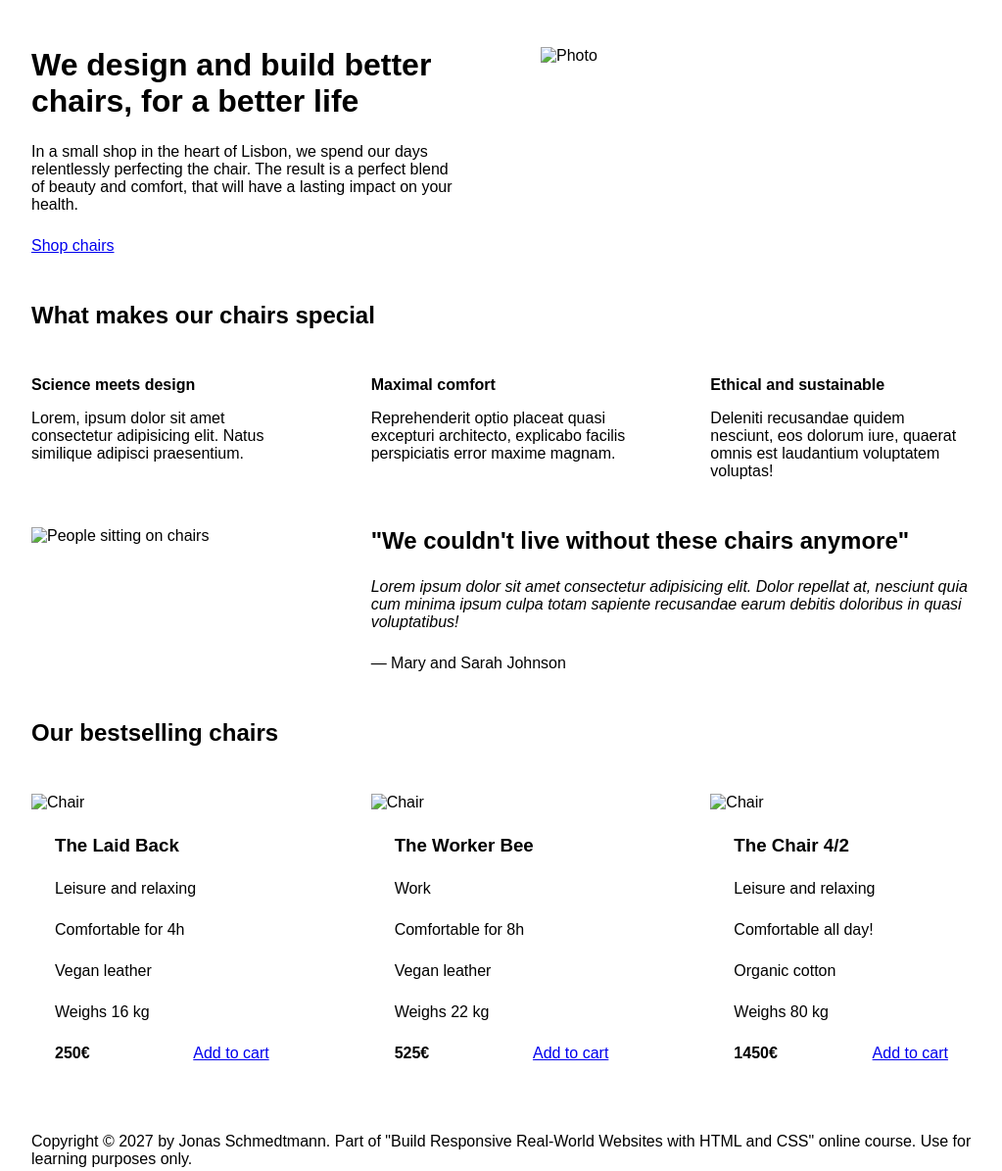
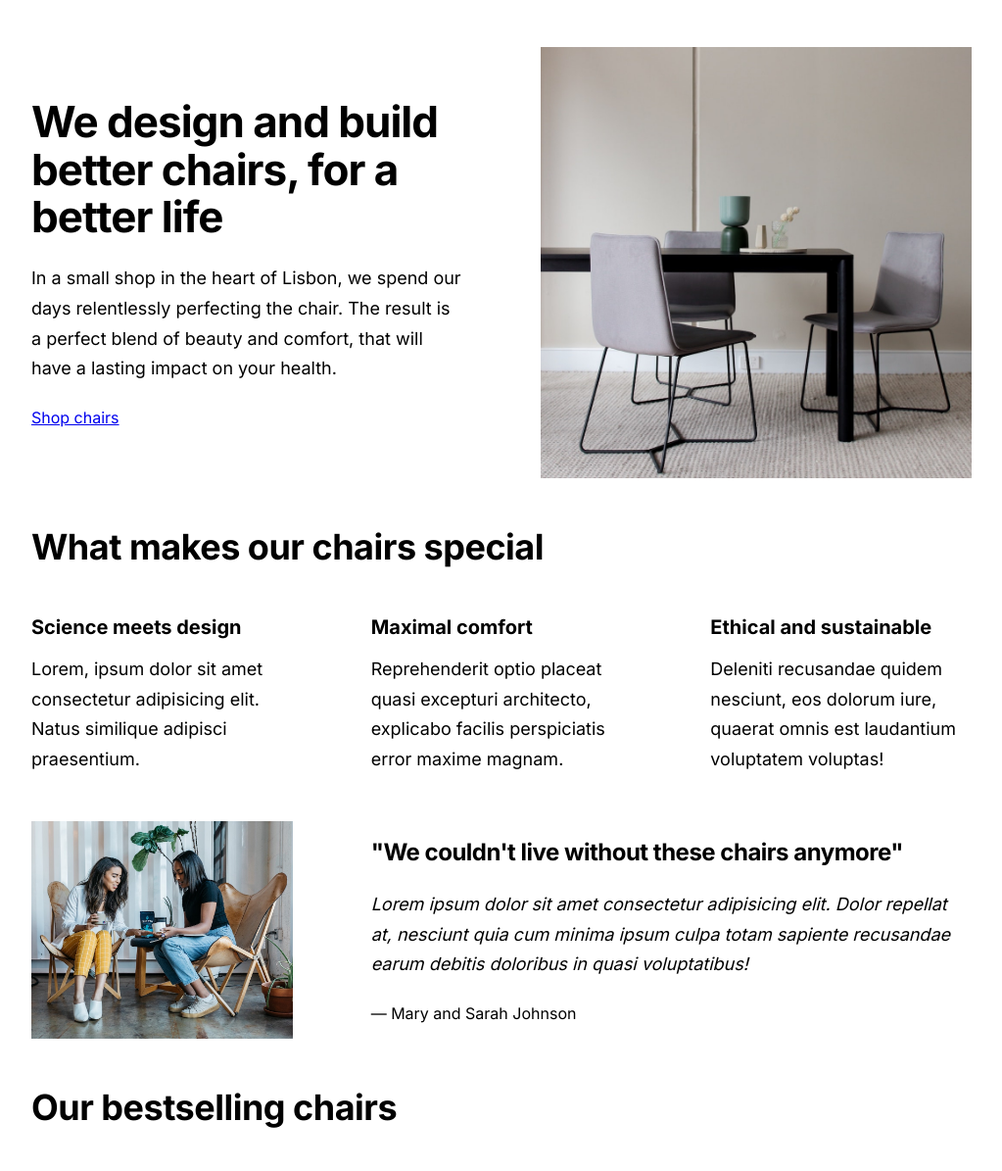
Before and after one commit to ualiurrahat/lisbon-chair-shop, a plain HTML site: page index.html in a window 1280 px wide. Shown: the top 1195 px of the page at 98% size, without its empty margins (128-1151 px from the left). Drawn offline with Linux system fonts and the light colour scheme.

Commit message:
implement typography

```diff
--- a/index.html
+++ b/index.html
@@ -5,6 +5,14 @@
     <meta http-equiv="X-UA-Compatible" content="IE=edge" />
     <meta name="viewport" content="width=device-width, initial-scale=1.0" />
 
+    <!-- google fonts link  -->
+    <link rel="preconnect" href="https://fonts.googleapis.com" />
+    <link rel="preconnect" href="https://fonts.gstatic.com" crossorigin />
+    <link
+      href="https://fonts.googleapis.com/css2?family=Inter:wght@100..900&display=swap"
+      rel="stylesheet"
+    />
+    <!-- css stylesheet link  -->
     <link rel="stylesheet" href="style.css" />
     <title>Lisbon Chair Shop</title>
   </head>
@@ -20,7 +28,7 @@
           </p>
           <a class="btn btn--big" href="#">Shop chairs</a>
         </div>
-        <img src="hero.jpg" alt="Photo" />
+        <img src="images/hero.jpg" alt="Photo" />
       </header>
 
       <section>
@@ -58,7 +66,7 @@
 
       <section class="testimonial-section">
         <div class="grid-3-cols">
-          <img src="customers.jpg" alt="People sitting on chairs" />
+          <img src="images/customers.jpg" alt="People sitting on chairs" />
           <div class="testimonial-box">
             <h2>"We couldn't live without these chairs anymore"</h2>
             <blockquote class="testimonial-text">
@@ -75,7 +83,7 @@
         <h2>Our bestselling chairs</h2>
         <div class="grid-3-cols">
           <figure class="chair">
-            <img src="chair-1.jpg" alt="Chair" />
+            <img src="images/chair-1.jpg" alt="Chair" />
             <div class="chair-box">
               <h3>The Laid Back</h3>
               <ul class="chair-details">
@@ -101,7 +109,7 @@
           </figure>
 
           <figure class="chair">
-            <img src="chair-2.jpg" alt="Chair" />
+            <img src="images/chair-2.jpg" alt="Chair" />
             <div class="chair-box">
               <h3>The Worker Bee</h3>
               <ul class="chair-details">
@@ -126,7 +134,7 @@
           </figure>
 
           <figure class="chair">
-            <img src="chair-3.jpg" alt="Chair" />
+            <img src="images/chair-3.jpg" alt="Chair" />
             <div class="chair-box">
               <h3>The Chair 4/2</h3>
               <ul class="chair-details">
--- a/style.css
+++ b/style.css
@@ -16,7 +16,7 @@ FONT SIZE SYSTEM (px)
 /* GENERAL STYLES */
 /* ------------------------ */
 body {
-  font-family: sans-serif;
+  font-family: "Inter", sans-serif;
 }
 
 .container {
@@ -31,6 +31,9 @@ section {
 
 h2 {
   margin-bottom: 48px;
+  /* 24/30/36 */
+  font-size: 36px;
+  letter-spacing: -0.5px;
 }
 
 .grid-3-cols {
@@ -57,10 +60,16 @@ header {
 
 h1 {
   margin-bottom: 24px;
+  /* 44 / 52 / 62 */
+  font-size: 44px;
+  line-height: 1.1;
+  letter-spacing: -1px;
 }
 
 .header-text {
   margin-bottom: 24px;
+  font-size: 18px;
+  line-height: 1.7;
 }
 
 img {
@@ -73,9 +82,12 @@ img {
 
 .features-title {
   margin-bottom: 16px;
+  font-size: 20px;
 }
 
 .features-text {
+  font-size: 18px;
+  line-height: 1.7;
 }
 
 /* TESTIMONIAL */
@@ -89,11 +101,15 @@ img {
 
 .testimonial-box h2 {
   margin-bottom: 24px;
+  /* 20/24/30 */
+  font-size: 24px;
 }
 
 .testimonial-text {
   font-style: italic;
   margin-bottom: 24px;
+  font-size: 18px;
+  line-height: 1.7;
 }
 
 /* CHAIRS */
@@ -103,6 +119,7 @@ img {
 
 h3 {
   margin-bottom: 24px;
+  font-size: 20px;
 }
 
 .chair-details {
@@ -127,8 +144,10 @@ h3 {
 .chair-price {
   display: flex;
   justify-content: space-between;
+  font-size: 20px;
 }
 
 footer {
   margin-bottom: 48px;
+  font-size: 14px;
 }
```
